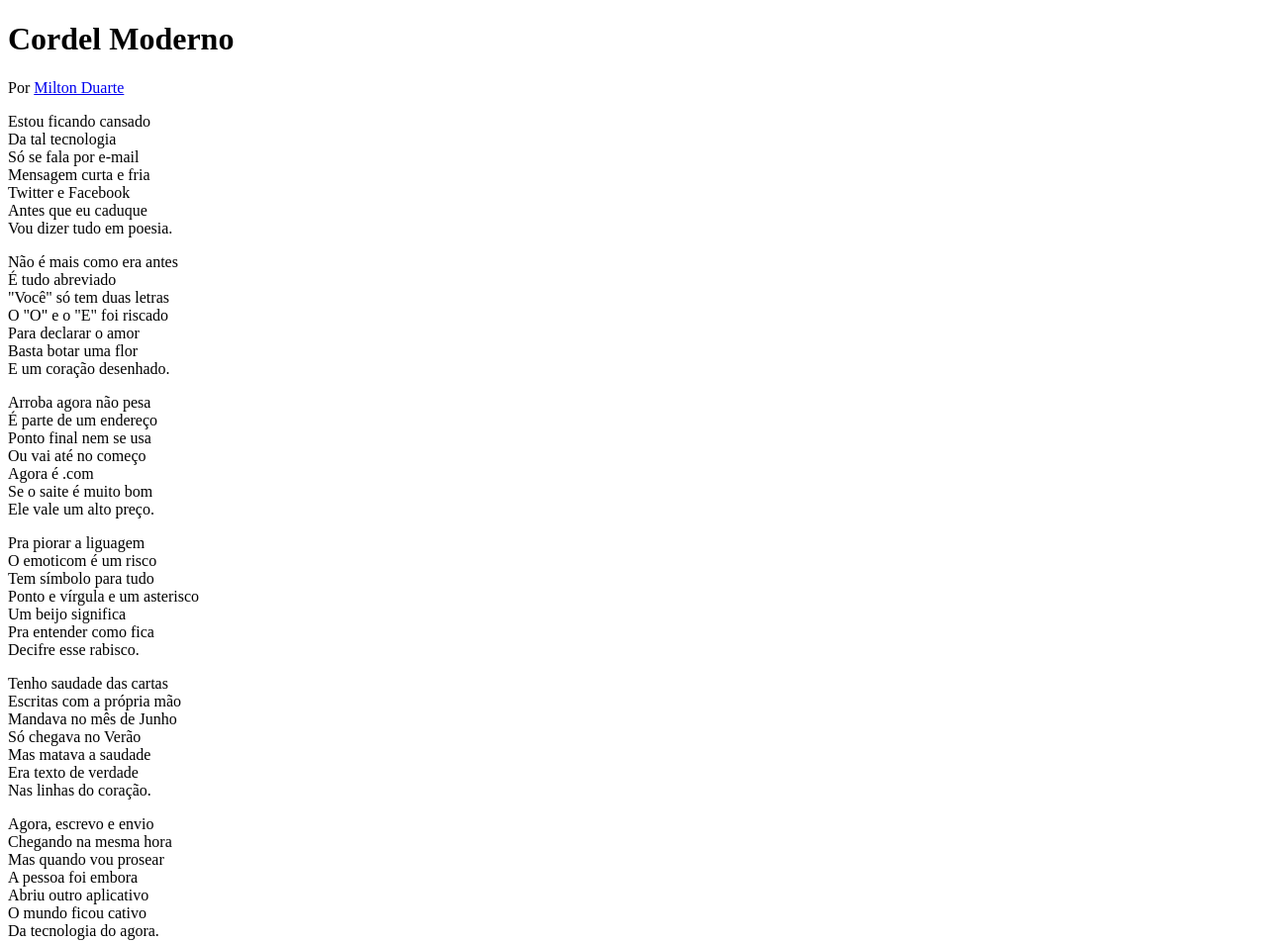
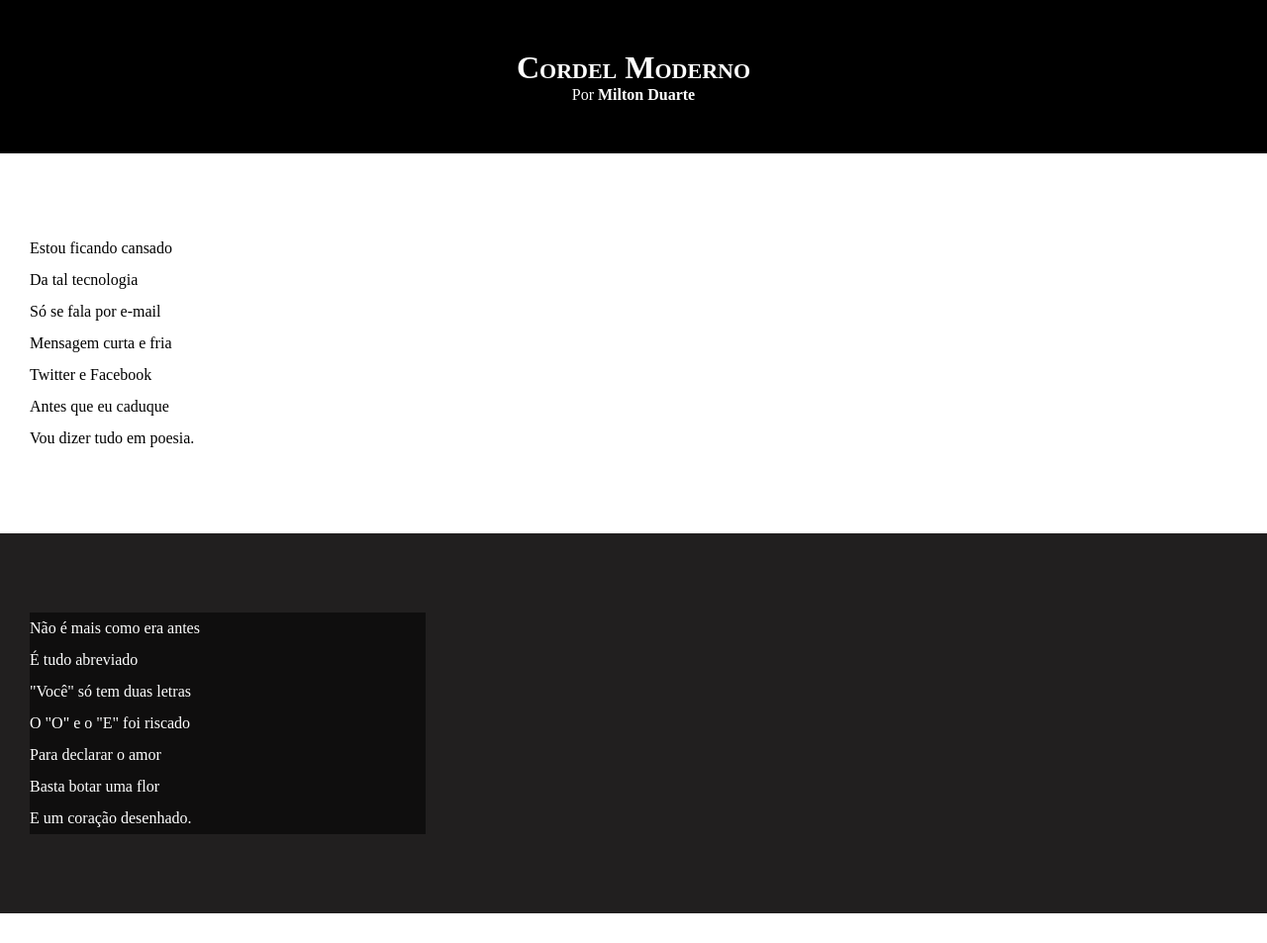
Before and after one commit to Deraniltons/html-css, a plain HTML site: page Desafios/desafio012/index.html in a window 1280 px wide. Shown: the top 953 px of the page at 99% size. Drawn offline with Linux system fonts and the light colour scheme.

Commit message:
atualizei estilos e blocos

```diff
--- a/Desafios/desafio012/estilo/style.css
+++ b/Desafios/desafio012/estilo/style.css
@@ -1 +1,64 @@
 @charset "UTF-8";
+
+* {
+    margin: 0;
+    padding: 0;
+}
+
+html, body{
+    min-height: 100vh;
+    background-color: rgb(108, 116, 118);
+}
+
+header{
+    background-color: black;
+    color: white;
+    text-align: center;
+}
+
+h1{
+    padding-top: 50px;
+    font-variant: small-caps;
+}
+header{
+    padding-bottom: 50px;
+}
+
+a{
+    color: white;
+    text-decoration: none;
+    font-weight: bold;
+
+}
+a:hover{
+    text-decoration: underline;
+}
+
+section{
+    padding-top: 10vh;
+    padding-bottom: 10vh;
+    line-height: 2em;
+    padding-left: 30px;
+}
+
+section.normal{
+    background-color: white;
+    color: black;
+}
+section.imagem{
+    background-color: rgb(33, 31, 31);
+    color: white;
+
+}
+section.imagem > p{
+    background-color: rgba(0, 0, 0, 0.548);
+    width: 400px;
+
+}
+
+footer{
+    background-color: black;
+    text-align: center;
+    color: white;
+    padding: 8px;
+}
--- a/Desafios/desafio012/index.html
+++ b/Desafios/desafio012/index.html
@@ -13,7 +13,7 @@
 
     </header>
 
-    <section>
+    <section class="normal">
         <p>
             Estou ficando cansado <br>
             Da tal tecnologia <br>
@@ -27,7 +27,7 @@
 
 
 
-    <section>
+    <section class="imagem">
         <p>
             Não é mais como era antes <br>
             É tudo abreviado <br>
@@ -41,7 +41,7 @@
 
 
 
-    <section>
+    <section class="normal">
 
             <p>
                 Arroba agora não pesa <br>
@@ -66,7 +66,7 @@
 
 
 
-    <section>
+    <section class="imagem">
         <p>
             Tenho saudade das cartas <br>
             Escritas com a própria mão <br>
@@ -80,7 +80,7 @@
 
 
 
-    <section>
+    <section class="normal">
 
             <p>
                 Agora, escrevo e envio <br>
```
